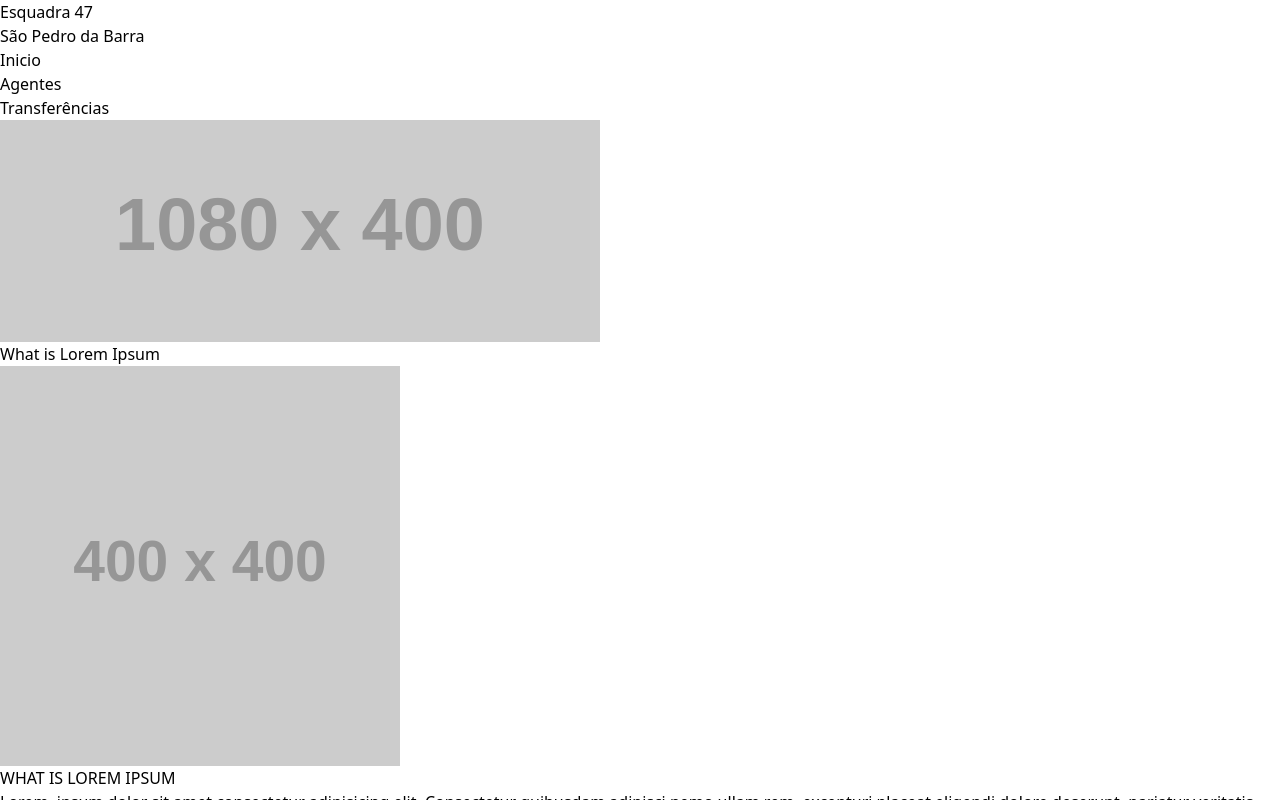
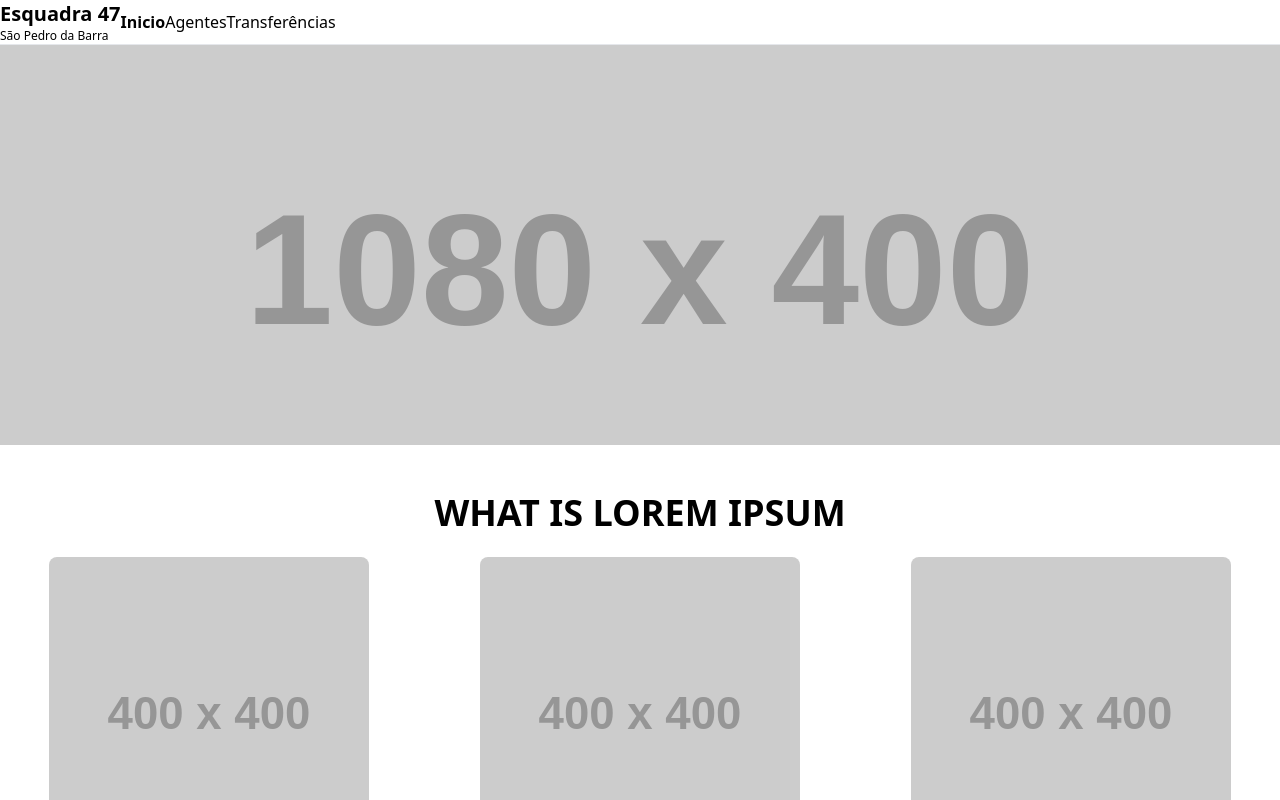
Before and after one commit to Joao-Neto-DH/Prisao-Dabarra, a Next.js app: page / in a window 1280 px wide. Shown: the top 800 px of the page. Built offline with nearby package versions, Linux system fonts and the light colour scheme.

Commit message:
fix: tailwind

```diff
--- a/tailwind.config.ts
+++ b/tailwind.config.ts
@@ -2,7 +2,7 @@ import type { Config } from "tailwindcss";
 
 const config: Config = {
   content: [
-    "./src/screens/**/*.{js,ts,jsx,tsx,mdx}",
+    "./src/Screens/**/*.{js,ts,jsx,tsx,mdx}",
     "./src/components/**/*.{js,ts,jsx,tsx,mdx}",
     "./src/app/**/*.{js,ts,jsx,tsx,mdx}",
   ],
```
